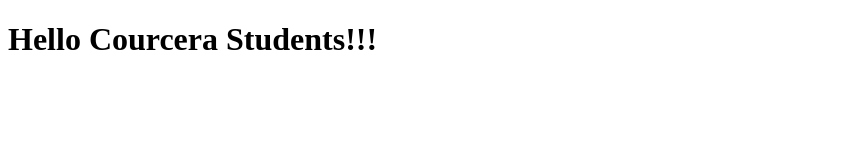
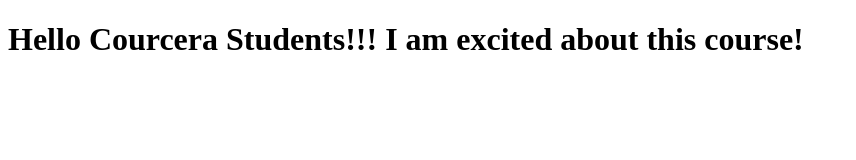
Before and after one commit to dmitrenkoandrey/coursera-test, a plain HTML site: page index.html in a window 1280 px wide. Shown: the whole page, without its empty margins (0-856 px from the left). Drawn offline with Linux system fonts and the light colour scheme.

Commit message:
Next version of web file.

```diff
--- a/index.html
+++ b/index.html
@@ -5,6 +5,6 @@
     <title>Hello Courcera</title>
   </head>
   <body>
-    <h1>Hello Courcera Students!!!</h1>
+    <h1>Hello Courcera Students!!! I am excited about this course!</h1>
   </body>
 </html>
```
